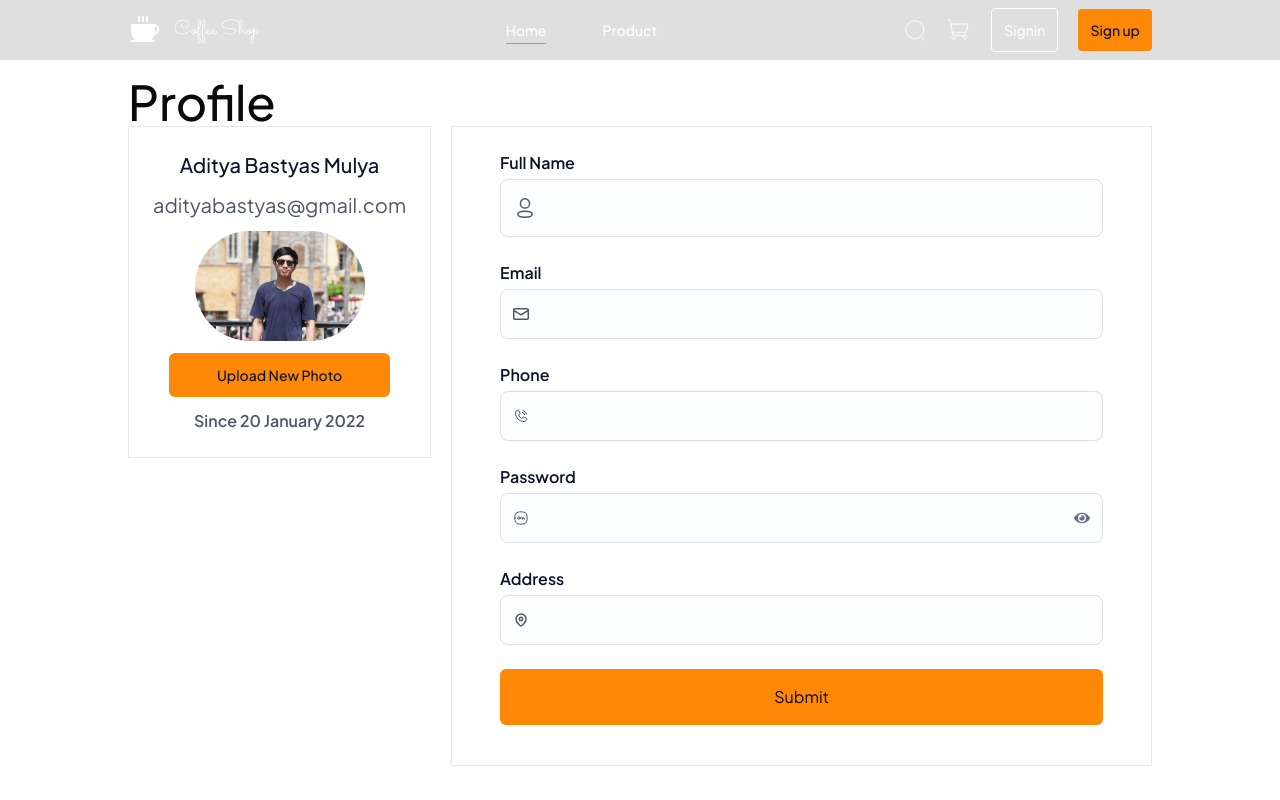
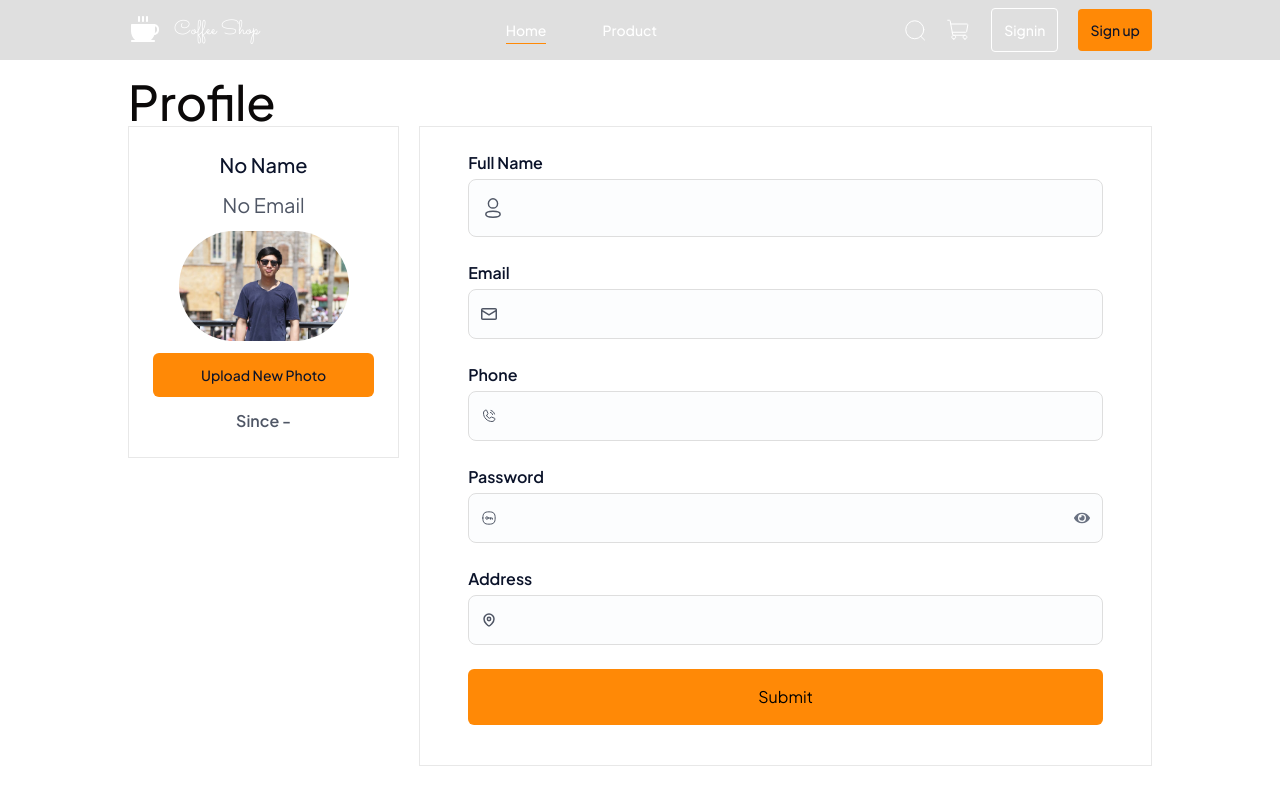
Before and after one commit to adityabastyas/koda-b6-react, a React (Vite) app: page /profile in a window 1280 px wide. Shown: the top 800 px of the page. Built offline with nearby package versions, Linux system fonts and the light colour scheme; no server answers.

Commit message:
feat: add name user,email and since user

```diff
--- a/src/pages/Profile.jsx
+++ b/src/pages/Profile.jsx
@@ -41,10 +41,10 @@ function Profile() {
         <div className='container-profile grid gap-5 grid-cols-1 md:grid-cols-[auto_1fr] items-stretch'>
           <section className=' border border-[#e8e8e8] p-6 flex flex-col gap-3 items-center self-start'>
             <h4 className='text-xl font-medium text-[#0b132a]'>
-              Aditya Bastyas Mulya
+              {currentUser?.fullName || "No Name"}
             </h4>
             <span className='font-normal text-xl text-[#4f5665]'>
-              adityabastyas@gmail.com
+              {currentUser?.email || "No Email"}
             </span>
             <div className=' w-[110px] h-[110px] md:w-[170px] md:-[170px]'>
               <img
@@ -57,7 +57,13 @@ function Profile() {
               Upload New Photo
             </button>
             <span className='text-[#4f5665] font-semibold text-base'>
-              Since 20 January 2022
+              Since {currentUser?.createdAt
+                ? new Date(currentUser.createdAt).toLocaleDateString("id-ID", {
+                  day: "numeric",
+                  month: "long",
+                  year: "numeric",
+                })
+                : "-"}
             </span>
           </section>
           <section>
--- a/src/pages/Register.jsx
+++ b/src/pages/Register.jsx
@@ -48,7 +48,7 @@ function Register() {
   const dispatch = useDispatch();
 
   const formSubmit = (nilai) => {
-    dispatch(registerUser(nilai));
+    dispatch(registerUser({...nilai, createdAt: Date.now(),}));
 
     setShow(true);
 
```
